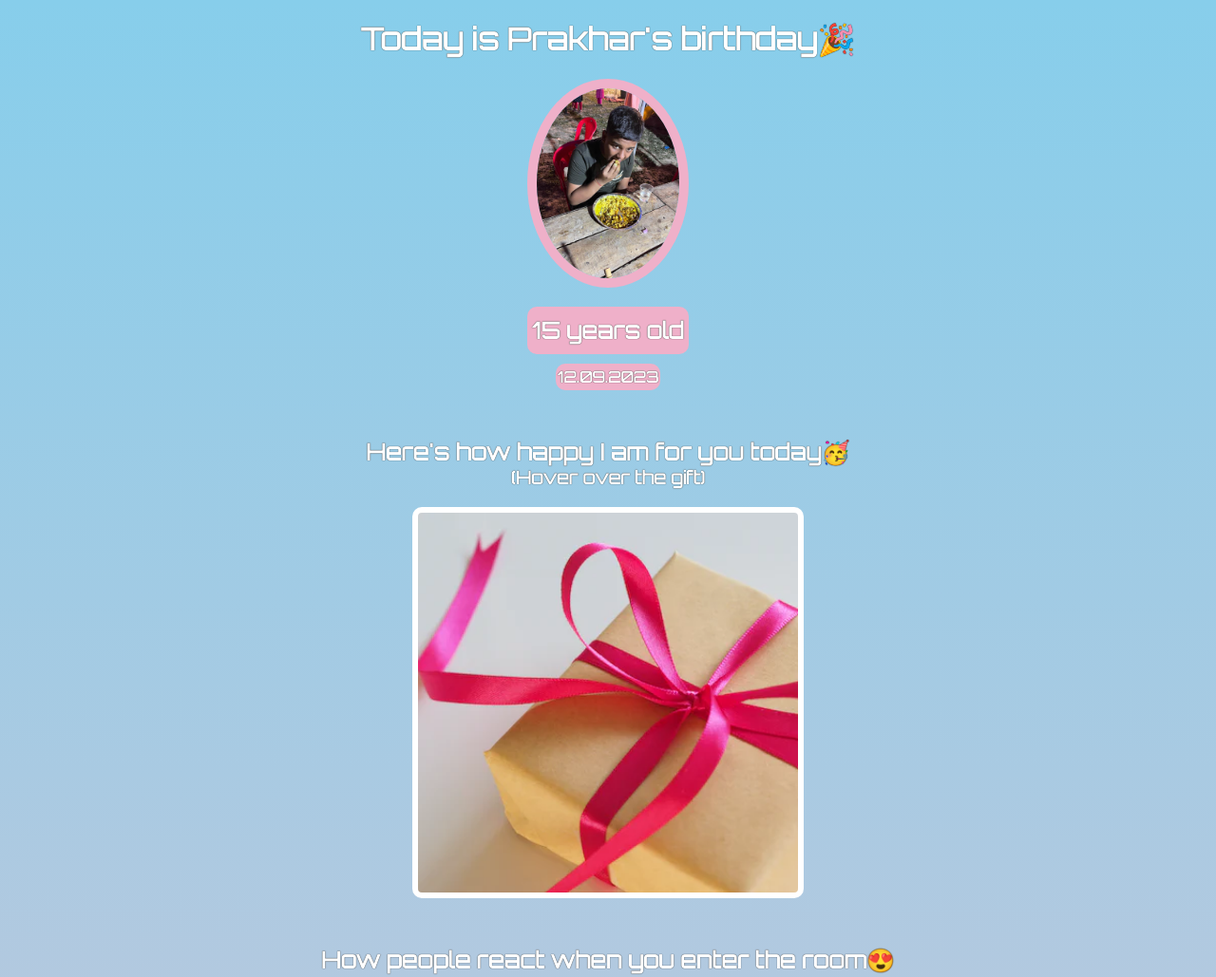
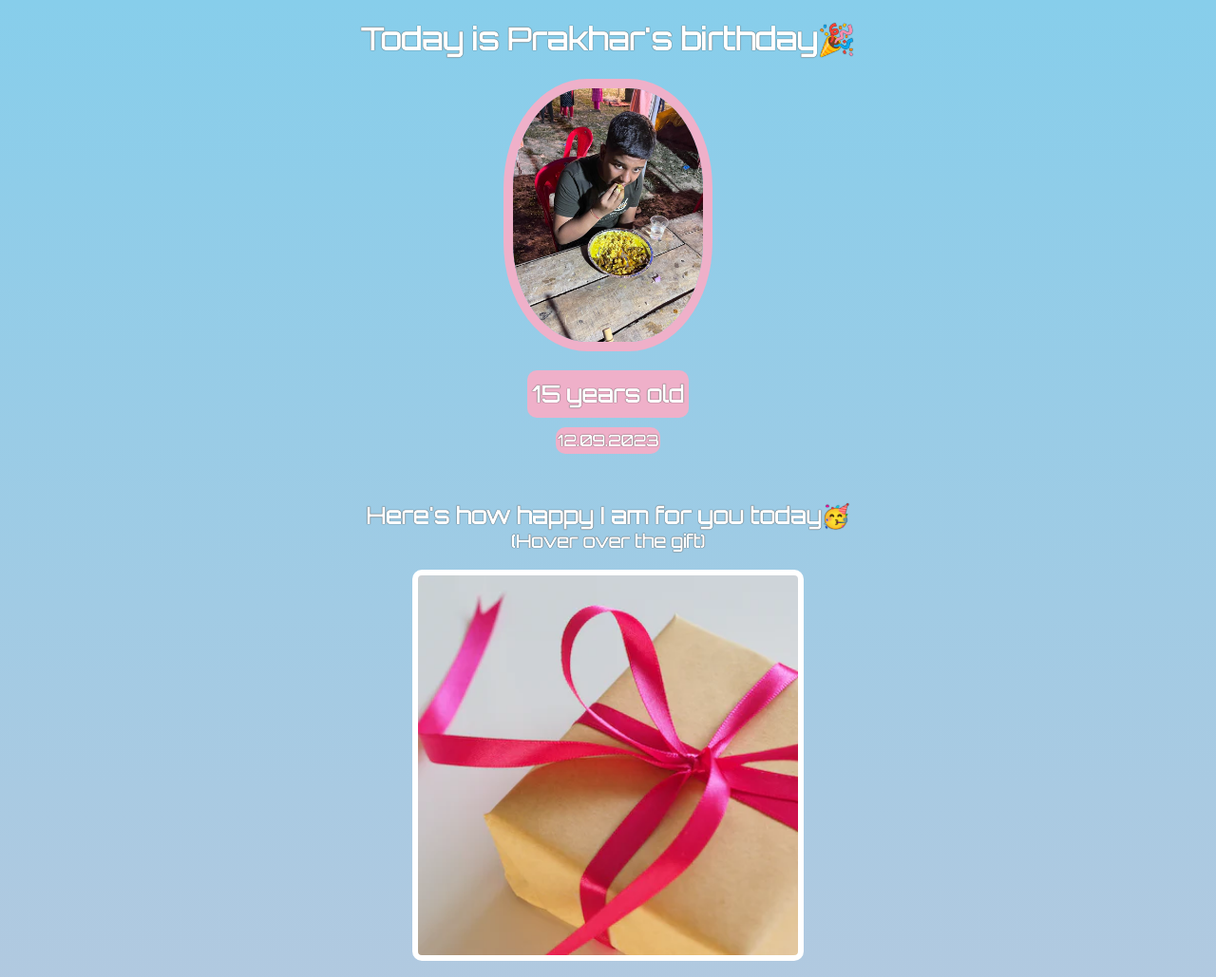
Before and after one commit to Rajbeer08/Birthday-gift-card, a plain HTML site: page index.html in a window 1280 px wide. Shown: the top 1029 px of the page at 95% size. Drawn offline with Linux system fonts and the light colour scheme.

Commit message:
changes done

```diff
--- a/gift.css
+++ b/gift.css
@@ -10,11 +10,11 @@ body {
 #birthday{
 
     border: 10px solid #EFB0C9;
-    border-radius: 100%;
+    border-radius: 40%;
     justify-content: space-around;
     display: block;
     margin: 0 auto;
-    width: 150px;
+    width: 200px;
 
 }
 
```
Also changed, not shown: index.html (renamed from gift.html).
